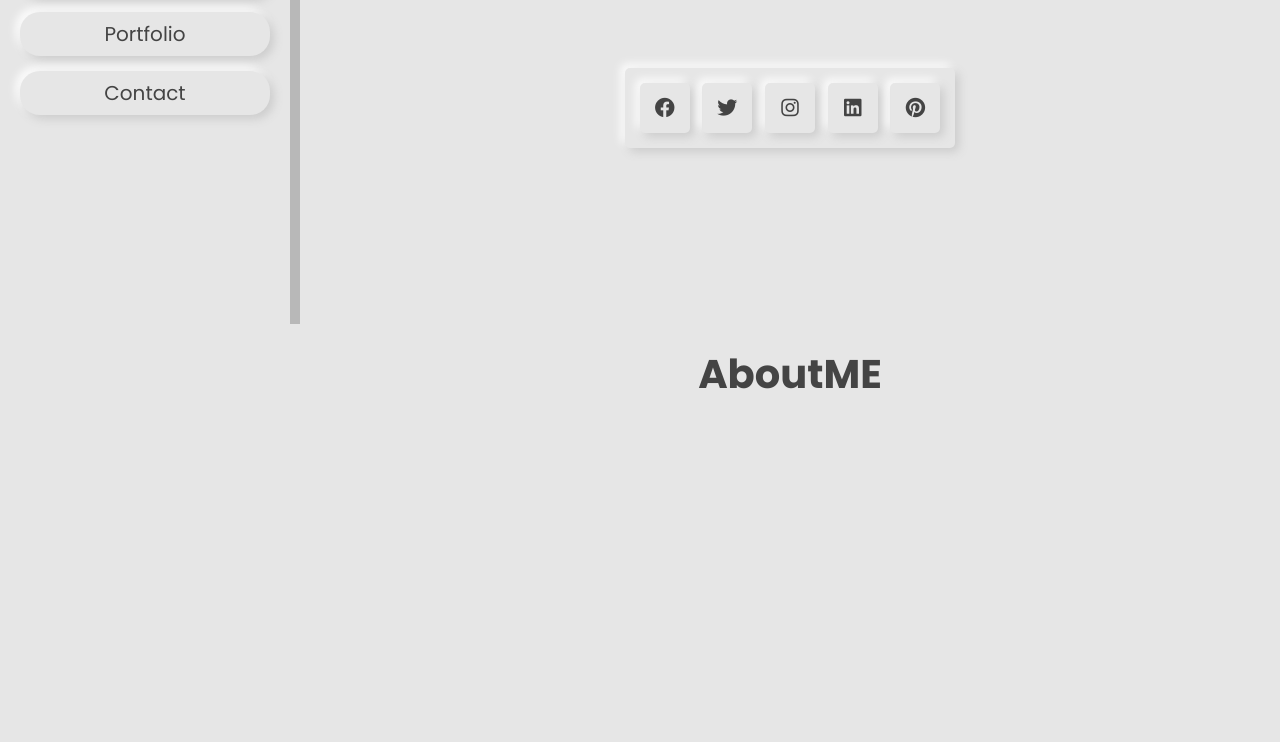
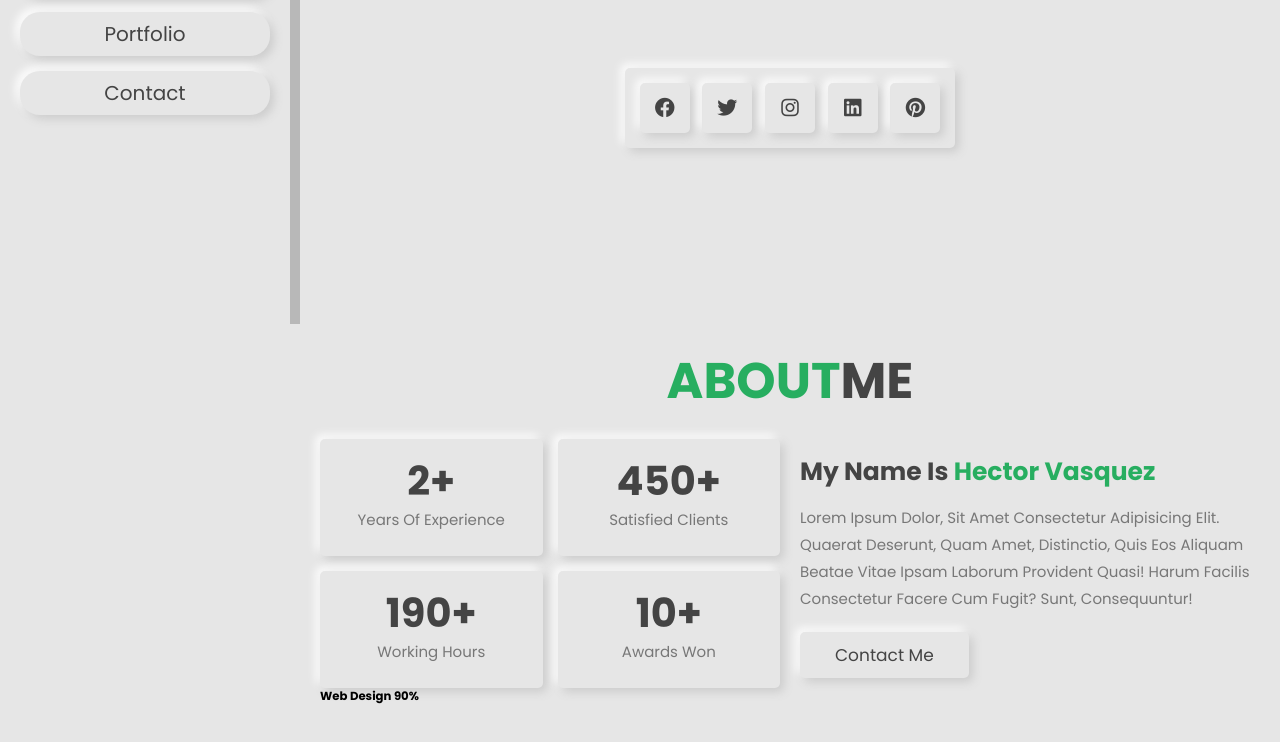
Before and after one commit to hectorvcode/portfolio, a plain HTML site: page index.html in a window 1280 px wide. Shown: the part 476-1218 px from the top of the page. Drawn offline with Linux system fonts and the light colour scheme.

Commit message:
Added info titles and relevant information

```diff
--- a/css/style.css
+++ b/css/style.css
@@ -71,10 +71,15 @@ section {
 
 .heading {
   text-align: center;
-  font-size: 4rem;
+  font-size: 5rem;
   color: var(--black);
   text-transform: uppercase;
   padding-bottom: 2rem;
+}
+
+.heading span {
+  color: var(--green);
+  text-transform: uppercase;
 }
 
 .header {
@@ -216,6 +221,65 @@ section {
   color: var(--green);
 }
 
+.about .row {
+  display: flex;
+  align-items: center;
+  flex-wrap: wrap-reverse;
+  gap: 2rem;
+}
+
+.about .row .box-container {
+  flex: 1 1 40rem;
+  display: flex;
+  gap: 1.5rem;
+  flex-wrap: wrap;
+}
+
+.about .row .box-container .box {
+  flex: 1 1 18rem;
+  text-align: center;
+  padding: 2rem;
+  border-radius: 0.5rem;
+  box-shadow: var(--box-shadow);
+}
+
+.about .row .box-container .box h3 {
+  font-size: 4rem;
+  color: var(--black);
+  line-height: 1.1;
+}
+
+.about .row .box-container .box p {
+  font-size: 1.5rem;
+  color: var(--light-color);
+  padding: 0.5rem 0;
+}
+
+.about .row .content {
+  flex: 1 1 40rem;
+}
+
+.about .row .content h3 {
+  font-size: 2.5rem;
+  color: var(--black);
+  line-height: 1.8;
+}
+
+.about .row .content h3 span {
+  color: var(--green);
+}
+
+.about .row .content p {
+  font-size: 1.5rem;
+  color: var(--light-color);
+  line-height: 1.8;
+  padding: 1rem 0;
+}
+
+
+
+
+
 
 
 /* Media Queries */
--- a/index.html
+++ b/index.html
@@ -21,11 +21,11 @@
       </div>
 
       <nav class="navbar">
-        <a href="#Home">Home</a>
-        <a href="#About">About</a>
-        <a href="#Services">Services</a>
-        <a href="#Portfolio">Portfolio</a>
-        <a href="#Contact">Contact</a>
+        <a href="#home">Home</a>
+        <a href="#about">About</a>
+        <a href="#services">Services</a>
+        <a href="#portfolio">Portfolio</a>
+        <a href="#contact">Contact</a>
       </nav>
     </header>
 
@@ -56,8 +56,41 @@
 
     <section class="about" id="about">
       <h1 class="heading"><span>about</span>me</h1>
+      <div class="row">
+        <div class="box-container">
+          <div class="box">
+            <h3>2+</h3>
+            <p>years of experience</p>
+          </div>
+          <div class="box">
+            <h3>450+</h3>
+            <p>satisfied clients</p>
+          </div>
+          <div class="box">
+            <h3>190+</h3>
+            <p>working hours</p>
+          </div>
+          <div class="box">
+            <h3>10+</h3>
+            <p>awards won</p>
+          </div>
+        </div>
+        <div class="content">
+          <h3>my name is <span>hector vasquez</span></h3>
+          <p>Lorem ipsum dolor, sit amet consectetur adipisicing elit. Quaerat deserunt, quam amet, distinctio, quis eos aliquam beatae vitae ipsam laborum provident quasi! Harum facilis consectetur facere cum fugit? Sunt, consequuntur!</p>
+          <a href="#" class="btn">contact me</a>
+        </div>
+      </div>
+      <div class="row">
+        <div class="progress">
+          <h3>web design <span>90%</span></h3>
+          <div class="bar"><span></span></div>
+        </div>
+      </div>
     </section>
 
     <script src="./js/script.js"></script>
   </body>
 </html>
+
+<!-- 22:46 -->
```
